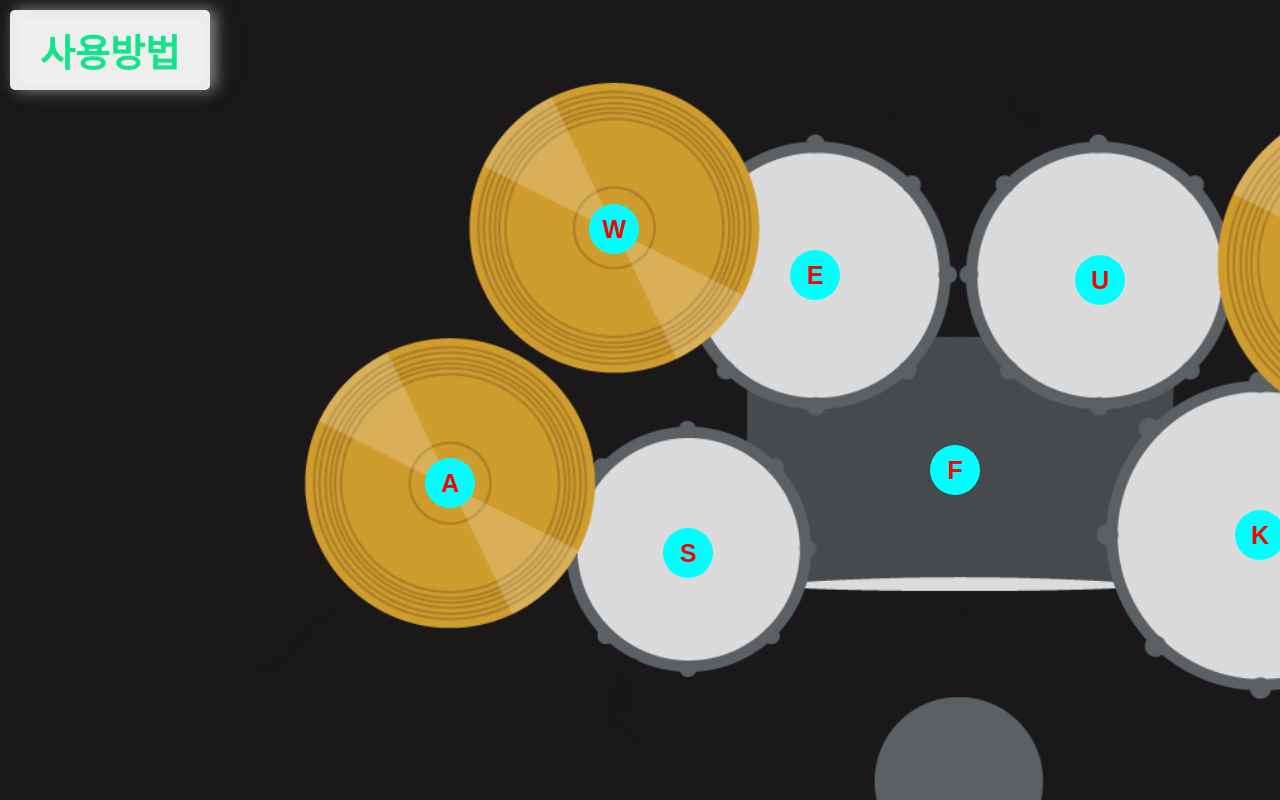
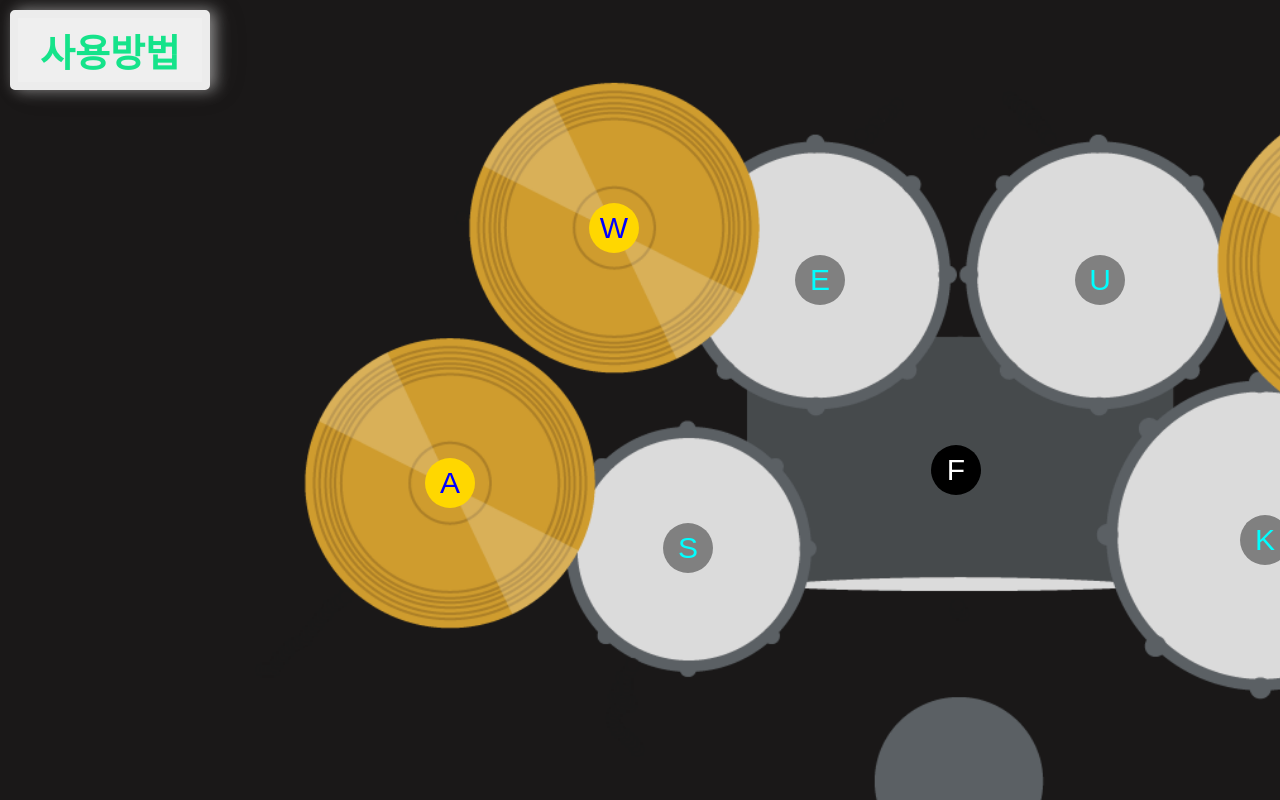
Before and after one commit to jiho3894/Web-Synthesizer, a Flask app: page /drum in a window 1280 px wide. Run offline with Flask 2, Linux system fonts and the light colour scheme.

Commit message:
Flask 버전

```diff
--- a/piano (flask.ver)/static/drum.css
+++ b/piano (flask.ver)/static/drum.css
@@ -95,229 +95,317 @@ input:hover{
 }
 
 .box {
-  font-size: 25px;
-  font-weight: 600;
-  color: red;
+  font-size: 30px;
+  font-weight: 500;
+  color: aqua
 }
 
 button.drumA.active {
-  background-color: skyblue;
   animation: burr .1s infinite;
 }
 
 @keyframes burr {
   from {
-    left:423px;
+    left:348px;
   }
   to{
-    left:425px;
+    left:350px;
   }
 }
 
 .drum .drumA {
   position: absolute;
-  left: 425px;
-  top: 458px;
+  left: 350px;
+  top: 383px;
   border-radius: 100%;
   border: 0;
-  width: 50px;
-  height: 50px;
-  background-color: aqua;
+  width: 200px;
+  height: 200px;
+  display: flex;
+  justify-content: center;
+  align-items: center;
+  background: none;
   cursor: pointer;
 }
 
+.drumA .wordA {
+  background-color: gold;
+  color: blue;
+  width: 50px;
+  height: 50px;
+  border-radius: 100%;
+  display: flex;
+  justify-content: center;
+  align-items: center;
+}
+
 button.drumW.active {
-  background-color: skyblue;
   animation: burr2 .1s infinite;
 }
 
 @keyframes burr2 {
   from {
-    left:587px;
+    left:512px;
   }
   to{
-    left:589px;
+    left:514px;
   }
 }
 
 .drum .drumW {
   position: absolute;
-  left: 589px;
-  top: 204px;
+  left: 514px;
+  top: 128px;
   border-radius: 100%;
   border: 0;
-  width: 50px;
-  height: 50px;
-  background-color: aqua;
+  width: 200px;
+  height: 200px;
+  display: flex;
+  justify-content: center;
+  align-items: center;
+  background: none;
   cursor: pointer;
 }
 
+.drumW .wordW {
+  background-color: gold;
+  color: blue;
+  width: 50px;
+  height: 50px;
+  border-radius: 100%;
+  display: flex;
+  justify-content: center;
+  align-items: center;
+}
+
 button.drumS.active {
-  background-color: skyblue;
   animation: burr3 .1s infinite;
 }
 
 @keyframes burr3 {
   from {
-    left:661px;
+    left:586px;
   }
   to{
-    left:663px;
+    left:588px;
   }
 }
 
 .drum .drumS {
   position: absolute;
-  left: 663px;
-  top: 528px;
+  left: 588px;
+  top: 448px;
   border-radius: 100%;
   border: 0;
-  width: 50px;
-  height: 50px;
-  background-color: aqua;
+  width: 200px;
+  height: 200px;
+  display: flex;
+  justify-content: center;
+  align-items: center;
+  background: none;
   cursor: pointer;
 }
 
+.drumS .wordS {
+  background-color: gray;
+  width: 50px;
+  height: 50px;
+  border-radius: 100%;
+  display: flex;
+  justify-content: center;
+  align-items: center;
+}
+
 button.drumE.active {
-  background-color: skyblue;
   animation: burr4 .1s infinite;
 }
 
 @keyframes burr4 {
   from {
-    left:788px;
+    left:718px;
   }
   to{
-    left:790px;
+    left:720px;
   }
 }
 
 .drum .drumE {
   position: absolute;
-  left: 790px;
-  top: 250px;
+  left: 720px;
+  top: 180px;
   border-radius: 100%;
   border: 0;
-  width: 50px;
-  height: 50px;
-  background-color: aqua;
+  width: 200px;
+  height: 200px;
+  display: flex;
+  justify-content: center;
+  align-items: center;
+  background: none;
   cursor: pointer;
 }
 
+.drumE .wordE {
+  background-color: gray;
+  width: 50px;
+  height: 50px;
+  border-radius: 100%;
+  display: flex;
+  justify-content: center;
+  align-items: center;
+}
+
 button.drumF.active {
-  background-color: skyblue;
   animation: burr5 .1s infinite;
 }
 
 @keyframes burr5 {
   from {
-    left:928px;
+    left:854px;
   }
   to{
-    left:930px;
+    left:856px;
   }
 }
 
 .drum .drumF {
   position: absolute;
-  left: 930px;
-  top: 445px;
+  left: 856px;
+  top: 370px;
   border-radius: 100%;
   border: 0;
-  width: 50px;
-  height: 50px;
-  background-color: aqua;
+  width: 200px;
+  height: 200px;
+  display: flex;
+  justify-content: center;
+  align-items: center;
+  background: none;
   cursor: pointer;
 }
 
-.drum .drumG {
-  position: absolute;
-  left: 933px;
-  top: 760px;
-  border-radius: 100%;
-  border: 0;
+.drumF .wordF {
+  background-color: black;
+  color: white;
   width: 50px;
   height: 50px;
-  background-color: aqua;
-  cursor: pointer;
+  border-radius: 100%;
+  display: flex;
+  justify-content: center;
+  align-items: center;
 }
 
 button.drumU.active {
-  background-color: skyblue;
   animation: burr6 .1s infinite;
 }
 
 @keyframes burr6 {
   from {
-    left:1073px;
+    left:998px;
   }
   to{
-    left:1075px;
+    left:1000px;
   }
 }
 
 .drum .drumU {
   position: absolute;
-  left: 1075px;
-  top: 255px;
+  left: 1000px;
+  top: 180px;
   border-radius: 100%;
   border: 0;
-  width: 50px;
-  height: 50px;
-  background-color: aqua;
+  width: 200px;
+  height: 200px;
+  display: flex;
+  justify-content: center;
+  align-items: center;
+  background: none;
   cursor: pointer;
 }
 
+.drumU .wordU {
+  background-color: gray;
+  width: 50px;
+  height: 50px;
+  border-radius: 100%;
+  display: flex;
+  justify-content: center;
+  align-items: center;
+}
+
 button.drumK.active {
-  background-color: skyblue;
   animation: burr7 .1s infinite;
 }
 
 @keyframes burr7 {
   from {
-    left:1233px;
+    left:1163px;
   }
   to{
-    left:1235px;
+    left:1165px;
   }
 }
 
 .drum .drumK {
   position: absolute;
-  left: 1235px;
-  top: 510px;
+  left: 1165px;
+  top: 440px;
   border-radius: 100%;
   border: 0;
-  width: 50px;
-  height: 50px;
-  background-color: aqua;
+  width: 200px;
+  height: 200px;
+  display: flex;
+  justify-content: center;
+  align-items: center;
+  background: none;
   cursor: pointer;
 }
 
+.drumK .wordK {
+  background-color: gray;
+  width: 50px;
+  height: 50px;
+  border-radius: 100%;
+  display: flex;
+  justify-content: center;
+  align-items: center;
+}
+
 button.drumO.active {
-  background-color: skyblue;
   animation: burr8 .1s infinite;
 }
 
 @keyframes burr8 {
   from {
-    left:1353px;
+    left:1278px;
   }
   to{
-    left:1355px;
+    left:1280px;
   }
 }
 
 .drum .drumO {
   position: absolute;
-  left: 1355px;
-  top: 240px;
+  left: 1280px;
+  top: 165px;
   border-radius: 100%;
   border: 0;
+  width: 200px;
+  height: 200px;
+  display: flex;
+  justify-content: center;
+  align-items: center;
+  background: none;
+  cursor: pointer;
+}
+
+.drumO .wordO {
+  background-color: gold;
+  color: blue;
   width: 50px;
   height: 50px;
-  background-color: aqua;
-  cursor: pointer;
+  border-radius: 100%;
+  display: flex;
+  justify-content: center;
+  align-items: center;
 }
 
 
--- a/piano (flask.ver)/static/piano.css
+++ b/piano (flask.ver)/static/piano.css
@@ -86,6 +86,7 @@ input:hover{
   margin-left: -5px;
   outline: none;
   cursor: pointer;
+  -webkit-tap-highlight-color:rgba(0,0,0,0);
 }
 
 .white-key.active {
@@ -110,6 +111,7 @@ input:hover{
   border-radius: 0 0 5px 5px;
   outline: none;
   cursor: pointer;
+  -webkit-tap-highlight-color:rgba(0,0,0,0);
 }
 
 .black-key.active {
--- a/piano (flask.ver)/templates/drum.html
+++ b/piano (flask.ver)/templates/drum.html
@@ -22,28 +22,44 @@
   </div>
   <div class="drum">
     <button class="drumA">
-      <div class="box">A</div>
+      <div class="box">
+        <div class="wordA">A</div>
+      </div>
     </button>
     <button class="drumW">
-      <div class="box">W</div>
+      <div class="box">
+        <div class="wordW">W</div>
+      </div>
     </button>
     <button class="drumS">
-      <div class="box">S</div>
+      <div class="box">
+        <div class="wordS">S</div>
+      </div>
     </button>
     <button class="drumE">
-      <div class="box">E</div>
+      <div class="box">
+        <div class="wordE">E</div>
+      </div>
     </button>
     <button class="drumF">
-      <div class="box">F</div>
+      <div class="box">
+        <div class="wordF">F</div>
+      </div>
     </button>
     <button class="drumU">
-      <div class="box">U</div>
+      <div class="box">
+        <div class="wordU">U</div>
+      </div>
     </button>
     <button class="drumK">
-      <div class="box">K</div>
+      <div class="box">
+        <div class="wordK">K</div>
+      </div>
     </button>
     <button class="drumO">
-      <div class="box">O</div>
+      <div class="box">
+        <div class="wordO">O</div>
+      </div>
   </div>
   <script src="{{ url_for('static', filename='drum.js') }}" > </script>
 </body>
--- a/piano (flask.ver)/templates/index.html
+++ b/piano (flask.ver)/templates/index.html
@@ -14,7 +14,7 @@
   <div class="error">
     <span> ❌ 가로모드를 권장합니다 ❌</span>
   </div>
-  <div class="loading_container">
+  <div class="wrapper">
     <i class="fas fa-music">
       <span> 악기를 불러오고 있습니다...</span>
       <i class="fas fa-music"></i>
@@ -27,11 +27,11 @@
 </body>
 <script>
   $(window).on("load",function() {
-  $(".loading_container").each(function(){
+  $(".wrapper").each(function(){
     $(this)
     .delay(5000)
   })
-  $(".loading_container").fadeOut("fast");
+  $(".wrapper").fadeOut("fast");
 });
 </script>
 <script src="https://kit.fontawesome.com/76e1965d86.js" crossorigin="anonymous"></script>
```
Also changed, not shown: other parts of piano (flask.ver)/static/drum.css (+43 -1 lines), piano (flask.ver)/static/style.css (+20 -23 lines).
